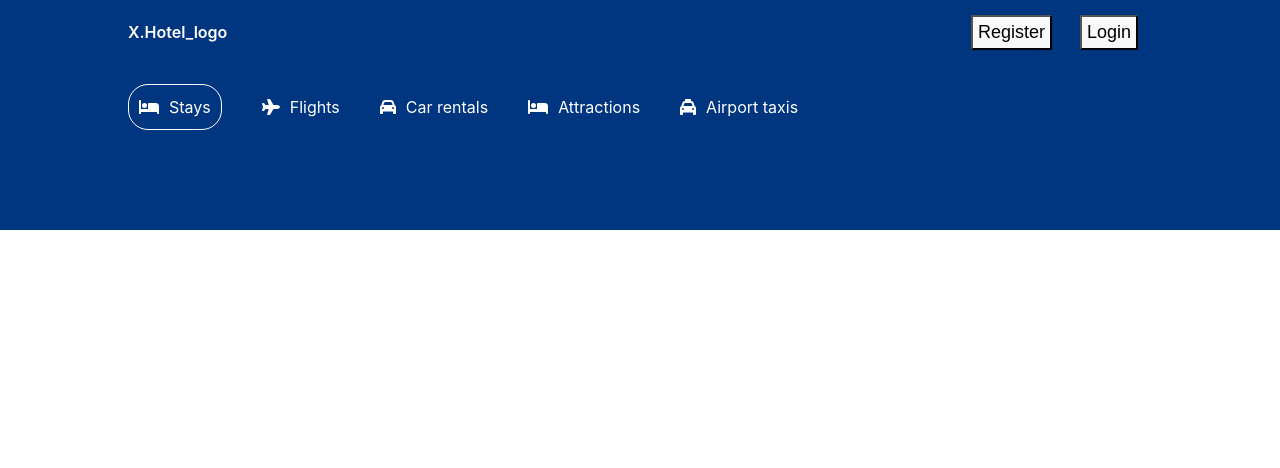
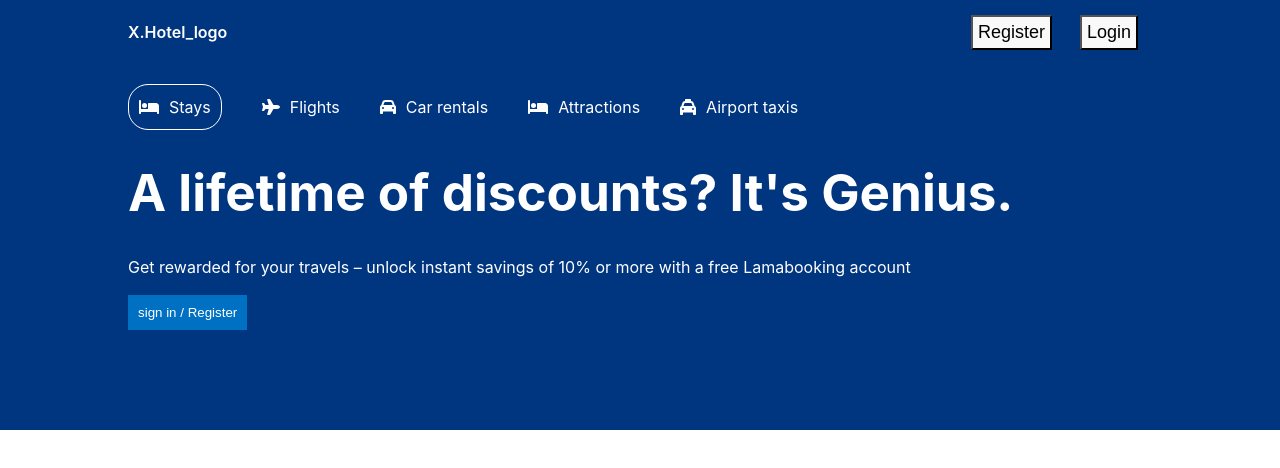
Before and after one commit to khaledx30/booking-app, a React (Vite) app: page /hotels in a window 1280 px wide. Shown: the top 468 px of the page. Built offline with nearby package versions, Linux system fonts and the light colour scheme.

Commit message:
true or false

```diff
--- a/src/components/header/Header.jsx
+++ b/src/components/header/Header.jsx
@@ -87,7 +87,7 @@ export default function Header({ type }) {
             <span>Airport taxis</span>
           </div>
         </div>
-        {type && (
+        {type !== false && (
           <div className="Text">
             <h1 className="headerTitle">
               A lifetime of discounts? It's Genius.
```
